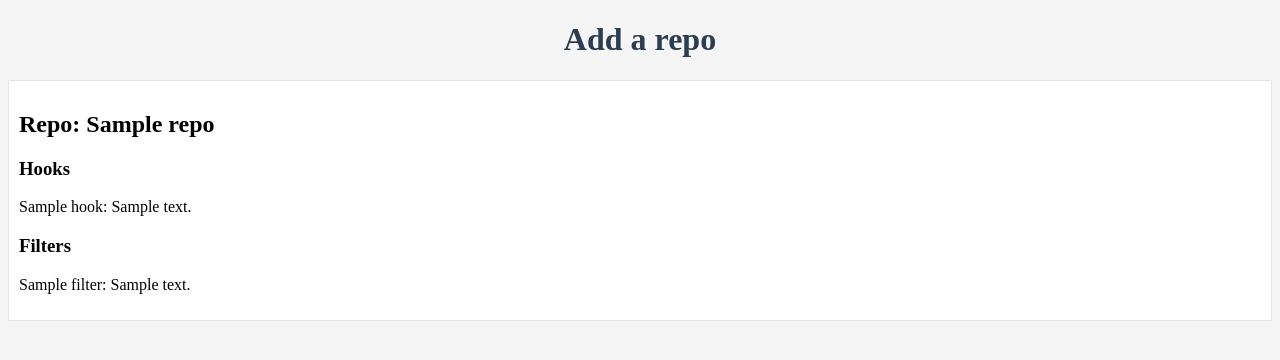
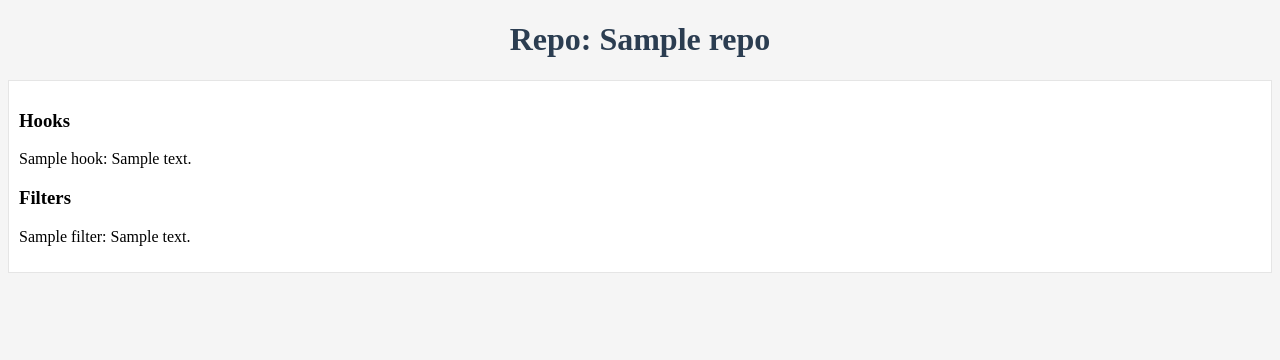
Before and after one commit to fpcorso/hooks-filters-doc-creator, a Flask app: template templates/repo.html in a window 1280 px wide. Shown: the top 360 px of the page. Run offline with Flask 2, Linux system fonts and the light colour scheme; the template is opened without the code that fills it: most values are stand-ins (such as "Sample title", 1, 10 or a date in 2020); parts of the project's set-up code (start-up, migrations or seed data) failed here and were passed over; some libraries are stand-ins or nearby versions.

Commit message:
Minor changes to repo page

```diff
--- a/app.py
+++ b/app.py
@@ -20,12 +20,15 @@ def main_page():
 	return render_template('index.html', form=form)
 
 
-@app.route('/:id', methods=('GET', 'POST'))
+@app.route('/<id>', methods=('GET', 'POST'))
 def repo_page(id):
 	"""Page for a repo. Shows hooks and filters of the repo."""
-	repo = models.Queue.select().where(Queue.id == id).get()
-	hooks = json.loads(repo.hooks)
-	filters = json.loads(repo.filters)
+	hooks = dict()
+	filters = dict()
+	repo = models.Queue.select().where(models.Queue.id == id).get()
+	if hooks:
+		hooks = json.loads(repo.hooks)
+		filters = json.loads(repo.filters)
 	return render_template('repo.html', repo=repo.repo, hooks=hooks, filters=filters)
 
 
--- a/templates/repo.html
+++ b/templates/repo.html
@@ -1,9 +1,8 @@
 {% extends 'layout.html' %}
 {% from 'macros.html' import render_field %}
-{% block head_title %}Add a repo{% endblock %}
-{% block main_header %}Add a repo{% endblock %}
+{% block head_title %}Repo: {{ repo }}{% endblock %}
+{% block main_header %}Repo: {{ repo }}{% endblock %}
 {% block content %}
-<h2>Repo: {{ repo }}</h2>
 <h3>Hooks</h3>
 {% for hook, desc in hooks.items() %}
 <p>{{ hook }}: {{ desc }}</p>
```
